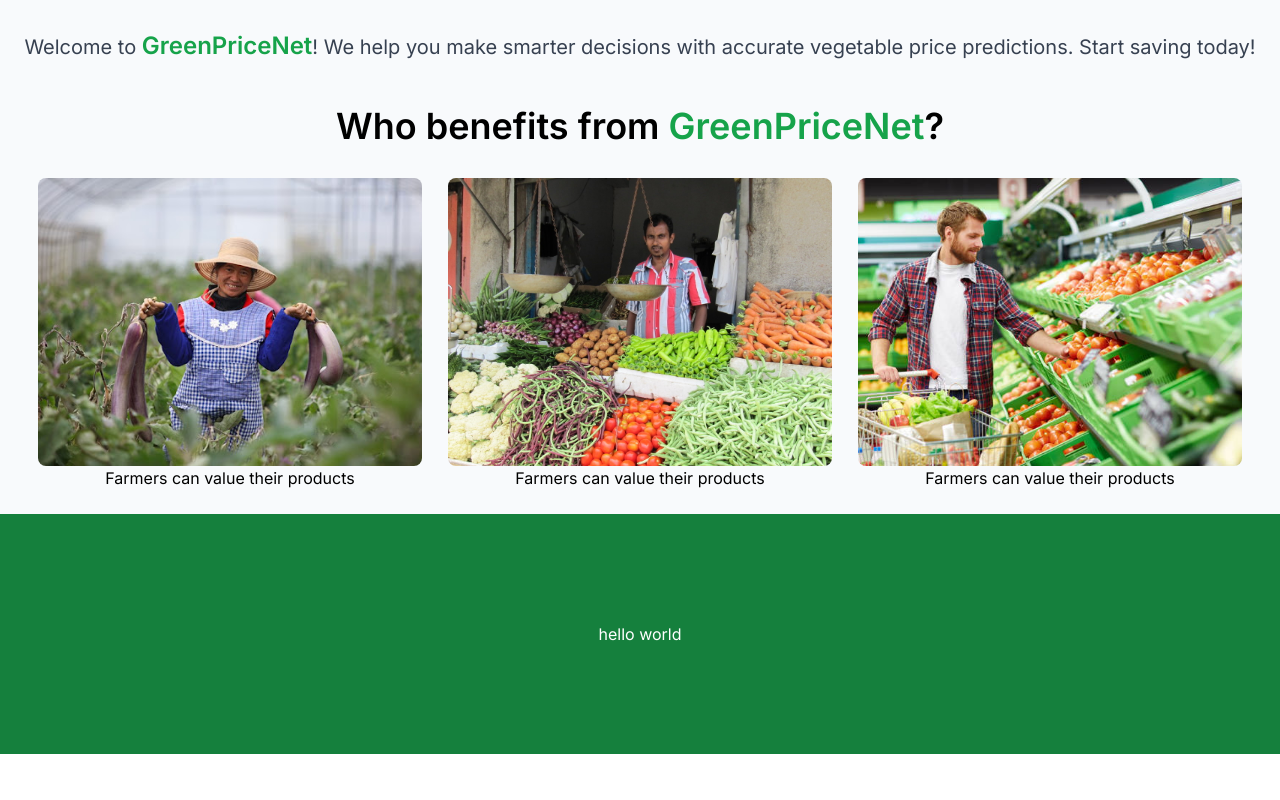
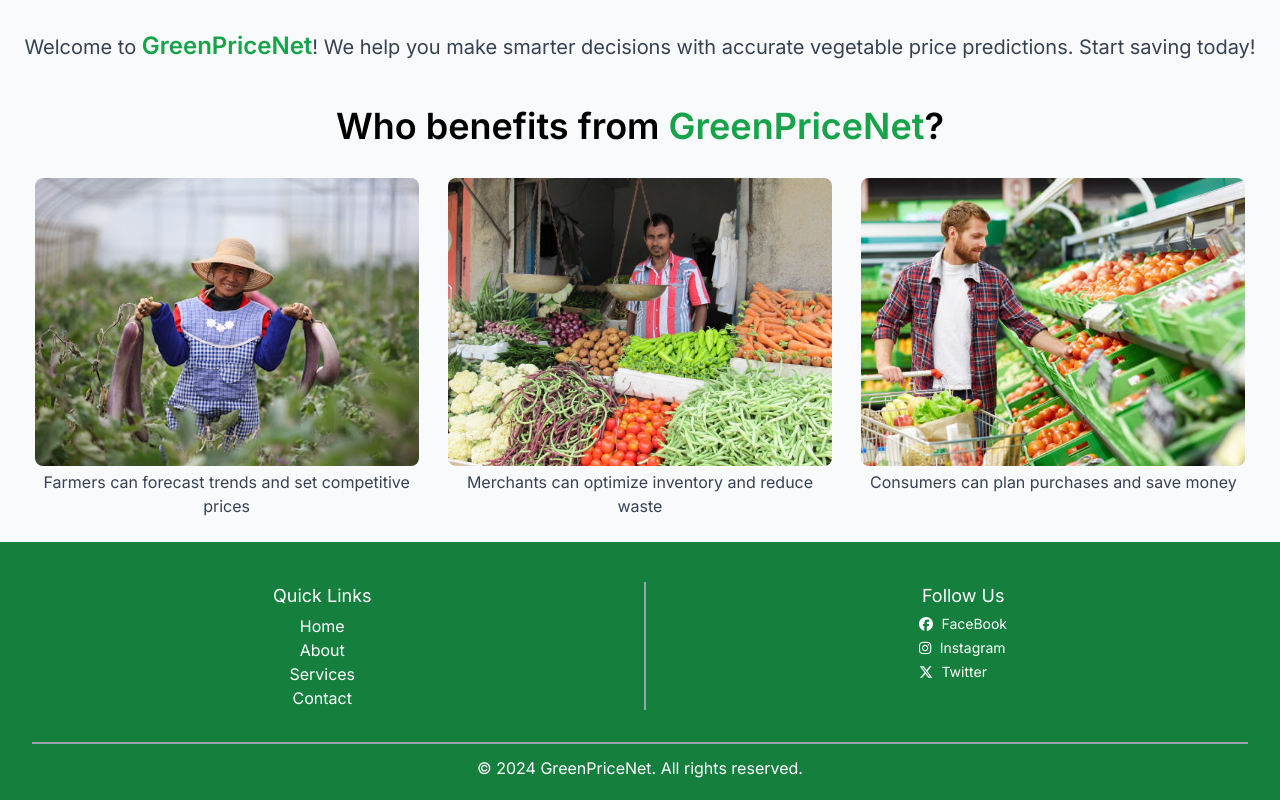
Before and after one commit to PramodRavindu00/veg_price_prediction, a React (Vite) app in the folder client/: page / in a window 1280 px wide. Shown: the part 934-1734 px from the top of the page. Before the commit the page ends 1688 px from the top, so only its background shows below. Built offline with nearby package versions, Linux system fonts and the light colour scheme.

Commit message:
footer completed, home page completed

```diff
--- a/client/package.json
+++ b/client/package.json
@@ -10,6 +10,7 @@
     "preview": "vite preview"
   },
   "dependencies": {
+    "@fortawesome/free-brands-svg-icons": "^6.7.2",
     "@fortawesome/free-solid-svg-icons": "^6.7.1",
     "@fortawesome/react-fontawesome": "^0.2.2",
     "axios": "^1.7.9",
--- a/client/src/App.jsx
+++ b/client/src/App.jsx
@@ -90,9 +90,9 @@ const App = () => {
               />
             </Routes>
           </div>
+          <Footer />
         </Router>
       </AuthContextProvider>
-      <Footer />
     </div>
   );
 };
--- a/client/src/components/Footer.jsx
+++ b/client/src/components/Footer.jsx
@@ -1,7 +1,74 @@
+import { Link } from "react-router";
+import { publicLinks } from "../assets/navLinks.mjs";
+import { FontAwesomeIcon } from "@fortawesome/react-fontawesome";
+import {
+  faFacebook,
+  faInstagram,
+  faTwitter,
+  faXTwitter,
+} from "@fortawesome/free-brands-svg-icons";
+import { faX } from "@fortawesome/free-solid-svg-icons";
+
 const Footer = () => {
   return (
-    <footer className="text-center text-white flex justify-center items-center w-full lg:min-h-[30vh] mt-auto bg-green-700">
-     hello world
+    <footer className="text-center text-white flex flex-col w-full mt-auto bg-green-700 py-5">
+      <div className="flex flex-col sm:flex-row justify-evenly p-5 gap-5">
+        <div className="flex flex-col gap-1">
+          <h3 className="text-lg ">Quick Links</h3>
+          <ul className="flex  flex-col">
+            {publicLinks.map((link, index) => (
+              <li key={index}>
+                <Link
+                  to={link.route}
+                  className="hover:font-semibold hover:text-black transition ease-out duration-1000"
+                >
+                  {link.text}
+                </Link>
+              </li>
+            ))}
+          </ul>
+        </div>
+        <div className="hidden sm:block h-auto border-l-2 border-gray-400"></div>
+        <div className="flex flex-col gap-1">
+          {" "}
+          <h3 className="text-lg">Follow Us</h3>
+          <ul className="flex  flex-col text-sm gap-1 items-center sm:items-start ">
+            <li>
+              <FontAwesomeIcon icon={faFacebook} className="mr-2" />
+              <a
+                href="https://www.facebook.com/"
+                className="hover:font-semibold hover:text-black transition ease-out duration-1000"
+                target="_blank"
+              >
+                FaceBook
+              </a>
+            </li>
+            <li>
+              <FontAwesomeIcon icon={faInstagram} className="mr-2" />
+              <a
+                href="https://www.instagram.com/"
+                className="hover:font-semibold hover:text-black transition ease-out duration-1000"
+                target="_blank"
+              >
+                Instagram
+              </a>
+            </li>
+            <li>
+              <FontAwesomeIcon icon={faXTwitter} className="mr-2" />
+              <a
+                href="https://twitter.com/"
+                className="hover:font-semibold hover:text-black transition ease-out duration-1000"
+                target="_blank"
+              >
+                Twitter
+              </a>
+            </li>
+          </ul>
+        </div>
+      </div>
+      <hr className="w-[95vw] border-t-2 border-gray-400 my-3 mx-auto" />
+
+      <p>© 2024 GreenPriceNet. All rights reserved.</p>
     </footer>
   );
 };
--- a/client/src/pages/public/Home.jsx
+++ b/client/src/pages/public/Home.jsx
@@ -1,7 +1,9 @@
 import Navbar from "../../components/Navbar";
 import { publicLinks } from "../../assets/navLinks.mjs";
+import { useNavigate } from "react-router";
 
 const Home = () => {
+  const navigate = useNavigate();
   return (
     <>
       <Navbar navLinks={publicLinks} />
@@ -21,7 +23,12 @@ const Home = () => {
           </h2>
           <div className="hidden sm:block mt-6">
             {" "}
-            <button className="btn-secondary">Learn More</button>
+            <button
+              className="btn-secondary"
+              onClick={() => navigate("/about")}
+            >
+              Learn More
+            </button>
           </div>
         </div>
       </div>
@@ -40,14 +47,16 @@ const Home = () => {
           Who benefits from{" "}
           <span className="text-green-600">GreenPriceNet</span>?
         </h2>
-        <div className="flex flex-col lg:flex-row justify-center lg:justify-evenly  items-center gap-2">
+        <div className="grid grid-cols-1 md:grid-cols-3">
           <div className="flex flex-col items-center mb-8 lg:mb-0">
             <img
               src="/images/home_farmer.jpg"
               alt=""
               className="w-96 h-72 object-cover rounded-lg"
             />
-            <span>Farmers can value their products</span>
+            <p className="text-center text-gray-700 max-w-96 mt-1">
+              Farmers can forecast trends and set competitive prices
+            </p>
           </div>
           <div className="flex flex-col items-center mb-8 lg:mb-0">
             <img
@@ -55,7 +64,9 @@ const Home = () => {
               alt=""
               className="w-96 h-72 object-cover  rounded-lg"
             />
-            <span>Farmers can value their products</span>
+            <p className="text-center text-gray-700 max-w-96 mt-1">
+              Merchants can optimize inventory and reduce waste
+            </p>
           </div>
           <div className="flex flex-col items-center mb-8 lg:mb-0">
             <img
@@ -63,7 +74,9 @@ const Home = () => {
               alt=""
               className="w-96 h-72 object-cover  rounded-lg"
             />
-            <span>Farmers can value their products</span>
+            <p className="text-center text-gray-700 max-w-96 mt-1">
+              Consumers can plan purchases and save money
+            </p>
           </div>
         </div>
       </div>
```
Also changed, not shown: 1 other file (tests, documents, lock files or other folders).
